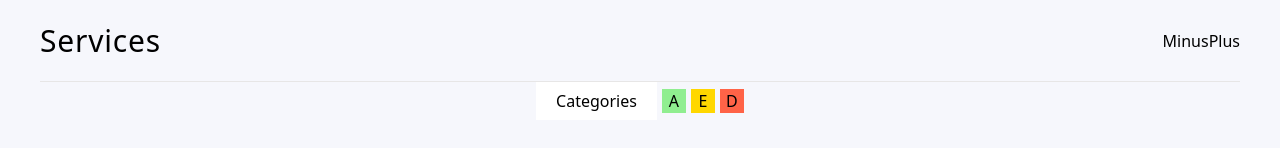
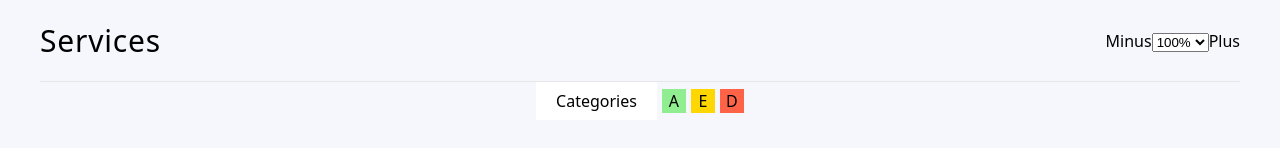
Before and after one commit to vFlicker/services, a React (Vite) app: page / in a window 1280 px wide. Shown: the top 148 px of the page. Built offline with nearby package versions, Linux system fonts and the light colour scheme.

Commit message:
feat: add tree zooming

```diff
--- a/src/app/App.tsx
+++ b/src/app/App.tsx
@@ -1,16 +1,22 @@
 import './styles/index.css';
 
-import { useState } from 'react';
+import { useEffect, useState } from 'react';
 
 import { Header } from '~/components/Header/Header';
 import { Tree } from '~/components/Tree';
 import {
   addNode,
+  AppStoreProvider,
+  calculateFontSize,
+  decrementZoom,
+  DEFAULT_ZOOM_VALUE,
   editNode,
+  incrementZoom,
   removeNode,
   saveNode,
-  StoreProvider,
-} from '~/store';
+  TreeStoreProvider,
+  ZOOM_VALUE,
+} from '~/stores';
 import { Id, NodeData } from '~/types';
 
 const initialNodeData: NodeData[] = [
@@ -55,7 +61,31 @@ const initialNodeData: NodeData[] = [
 ];
 
 export function App(): JSX.Element {
+  const [zoom, setZoom] = useState<ZOOM_VALUE>(DEFAULT_ZOOM_VALUE);
   const [nodes, setNodes] = useState(initialNodeData);
+
+  useEffect(() => {
+    const htmlElement = document.querySelector('html');
+
+    if (htmlElement) {
+      const newFontSize = calculateFontSize(zoom);
+      htmlElement.style.fontSize = `${newFontSize}px`;
+    }
+  }, [zoom]);
+
+  const setZoomAction = (value: ZOOM_VALUE) => {
+    setZoom(value);
+  };
+
+  const incrementZoomAction = () => {
+    const newZoomValue = incrementZoom(zoom);
+    setZoom(newZoomValue);
+  };
+
+  const decrementZoomAction = () => {
+    const newZoomValue = decrementZoom(zoom);
+    setZoom(newZoomValue);
+  };
 
   const addNodeAction = (parentNodeId: Id) => {
     const updatedNodes = addNode(parentNodeId, nodes);
@@ -78,7 +108,10 @@ export function App(): JSX.Element {
   };
 
   return (
-    <StoreProvider
+    <AppStoreProvider
+      value={{ zoom, setZoomAction, decrementZoomAction, incrementZoomAction }}
+    >
+      <TreeStoreProvider
         value={{
           nodes,
           addNodeAction,
@@ -91,6 +124,7 @@ export function App(): JSX.Element {
         <main>
           <Tree />
         </main>
-    </StoreProvider>
+      </TreeStoreProvider>
+    </AppStoreProvider>
   );
 }
--- a/src/components/Header/Header.tsx
+++ b/src/components/Header/Header.tsx
@@ -1,12 +1,31 @@
+import { ChangeEvent, useContext } from 'react';
+
+import { AppStoreContext, ZOOM_VALUE, ZOOM_VALUES } from '~/stores';
+
 import classes from './Header.module.css';
 
 export function Header(): JSX.Element {
+  const { zoom, setZoomAction, decrementZoomAction, incrementZoomAction } =
+    useContext(AppStoreContext);
+
+  const handleZoomChange = (evt: ChangeEvent<HTMLSelectElement>) => {
+    const value = parseInt(evt.target.value, 10) as ZOOM_VALUE;
+    setZoomAction(value);
+  };
+
   return (
     <header className={classes.header}>
       <h1 className={classes.logo}>Services</h1>
       <div className={classes.controls}>
-        <button>Minus</button>
-        <button>Plus</button>
+        <button onClick={decrementZoomAction}>Minus</button>
+        <select name="zoom" onChange={handleZoomChange}>
+          {ZOOM_VALUES.map((value) => (
+            <option key={value} value={value} selected={value === zoom}>
+              {`${value}%`}
+            </option>
+          ))}
+        </select>
+        <button onClick={incrementZoomAction}>Plus</button>
       </div>
     </header>
   );
--- a/src/components/Node/Node.tsx
+++ b/src/components/Node/Node.tsx
@@ -2,7 +2,7 @@ import { PropsWithChildren, useContext, useState } from 'react';
 
 import { Id } from '~/types';
 
-import { StoreContext } from '../../store';
+import { TreeStoreContext } from '../../stores';
 import { getColor } from './getColor';
 import classes from './Node.module.css';
 
@@ -39,7 +39,7 @@ export function Node({ id, children, editing, value, depth }: NodeProps) {
 
 function StaticField({ depth, value, id }: StaticFieldProps): JSX.Element {
   const { addNodeAction, editNodeAction, removeNodeAction } =
-    useContext(StoreContext);
+    useContext(TreeStoreContext);
 
   const isHead = depth === 0;
   const titleStyle = {
@@ -77,7 +77,7 @@ function StaticField({ depth, value, id }: StaticFieldProps): JSX.Element {
 }
 
 function EditingField({ value, id }: EditingFieldProps): JSX.Element {
-  const { saveNodeAction, removeNodeAction } = useContext(StoreContext);
+  const { saveNodeAction, removeNodeAction } = useContext(TreeStoreContext);
 
   const [nodeValue, setNodeValue] = useState(value);
 
--- a/src/components/Tree/Tree.tsx
+++ b/src/components/Tree/Tree.tsx
@@ -2,11 +2,11 @@ import { useContext } from 'react';
 
 import { NodeData } from '~/types';
 
-import { StoreContext } from '../../store';
+import { TreeStoreContext } from '../../stores';
 import { Node } from '../Node';
 
 export function Tree(): JSX.Element {
-  const { nodes } = useContext(StoreContext);
+  const { nodes } = useContext(TreeStoreContext);
 
   const renderNodes = (trees: NodeData[], depth: number) => {
     return trees.map((tree) => {
--- a/src/store/index.ts
+++ /dev/null
@@ -1,2 +0,0 @@
-export * from './helpers';
-export * from './storeContext';
--- /dev/null
+++ b/src/stores/appStore/appStoreContext.ts
@@ -0,0 +1,29 @@
+import { createContext } from 'react';
+
+const DEFAULT_ZOOM_INDEX = 8;
+
+export const ZOOM_VALUES = [
+  25, 30, 40, 50, 60, 70, 80, 90, 100, 125, 150,
+] as const;
+
+export const DEFAULT_ZOOM_VALUE = ZOOM_VALUES[DEFAULT_ZOOM_INDEX];
+
+export type ZOOM_VALUE = (typeof ZOOM_VALUES)[number];
+
+type AppStoreData = {
+  zoom: ZOOM_VALUE;
+
+  setZoomAction(value: ZOOM_VALUE): void;
+  incrementZoomAction(): void;
+  decrementZoomAction(): void;
+};
+
+export const AppStoreContext = createContext<AppStoreData>({
+  zoom: DEFAULT_ZOOM_VALUE,
+
+  setZoomAction: () => undefined,
+  incrementZoomAction: () => undefined,
+  decrementZoomAction: () => undefined,
+});
+
+export const AppStoreProvider = AppStoreContext.Provider;
--- /dev/null
+++ b/src/stores/appStore/helpers.ts
@@ -0,0 +1,38 @@
+import { ZOOM_VALUE, ZOOM_VALUES } from './appStoreContext';
+
+const DEFAULT_FONT_SIZE = 10;
+
+/**
+ * Calculates the font size based on the zoom value.
+ */
+export const calculateFontSize = (zoom: ZOOM_VALUE): number => {
+  return DEFAULT_FONT_SIZE * (zoom / 100);
+};
+
+/**
+ * Increases the zoom value by one step according to the list of possible zoom values.
+ */
+export const incrementZoom = (zoom: ZOOM_VALUE): ZOOM_VALUE => {
+  const index = ZOOM_VALUES.indexOf(zoom);
+  const updatedIndex = index + 1;
+
+  if (index !== -1 && updatedIndex < ZOOM_VALUES.length) {
+    return ZOOM_VALUES[updatedIndex];
+  }
+
+  return zoom;
+};
+
+/**
+ * Decreases the zoom value by one step according to the list of possible zoom values.
+ */
+export const decrementZoom = (zoom: ZOOM_VALUE): ZOOM_VALUE => {
+  const index = ZOOM_VALUES.indexOf(zoom);
+  const updatedIndex = index - 1;
+
+  if (index !== -1 && updatedIndex >= 0) {
+    return ZOOM_VALUES[updatedIndex];
+  }
+
+  return zoom;
+};
--- /dev/null
+++ b/src/stores/appStore/index.ts
@@ -0,0 +1,2 @@
+export * from './appStoreContext';
+export * from './helpers';
--- /dev/null
+++ b/src/stores/index.ts
@@ -0,0 +1,2 @@
+export * from './appStore';
+export * from './treeStore';
--- /dev/null
+++ b/src/stores/treeStore/index.ts
@@ -0,0 +1,2 @@
+export * from './helpers';
+export * from './treeStoreContext';
--- a/src/store/storeContext.ts
+++ b/src/stores/treeStore/treeStoreContext.ts
@@ -2,7 +2,7 @@ import { createContext } from 'react';
 
 import { Id, NodeData } from '~/types';
 
-type StoreData = {
+type TreeStore = {
   nodes: NodeData[];
 
   addNodeAction(parentNodeId: Id): void;
@@ -11,7 +11,7 @@ type StoreData = {
   removeNodeAction(id: Id): void;
 };
 
-export const StoreContext = createContext<StoreData>({
+export const TreeStoreContext = createContext<TreeStore>({
   nodes: [],
 
   addNodeAction: () => undefined,
@@ -20,4 +20,4 @@ export const StoreContext = createContext<StoreData>({
   removeNodeAction: () => undefined,
 });
 
-export const StoreProvider = StoreContext.Provider;
+export const TreeStoreProvider = TreeStoreContext.Provider;
```
Also changed, not shown: src/stores/treeStore/helpers.ts (renamed from src/store/helpers.ts). Lines whose indentation alone changed are shown as unchanged.
